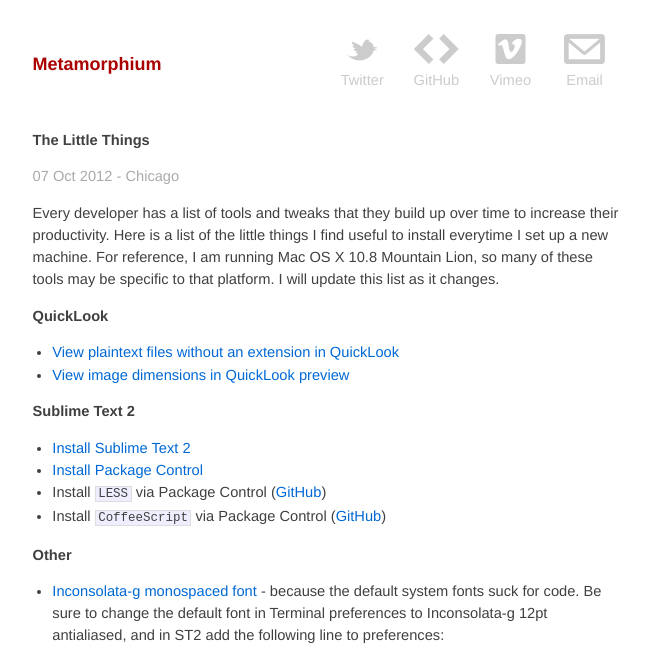
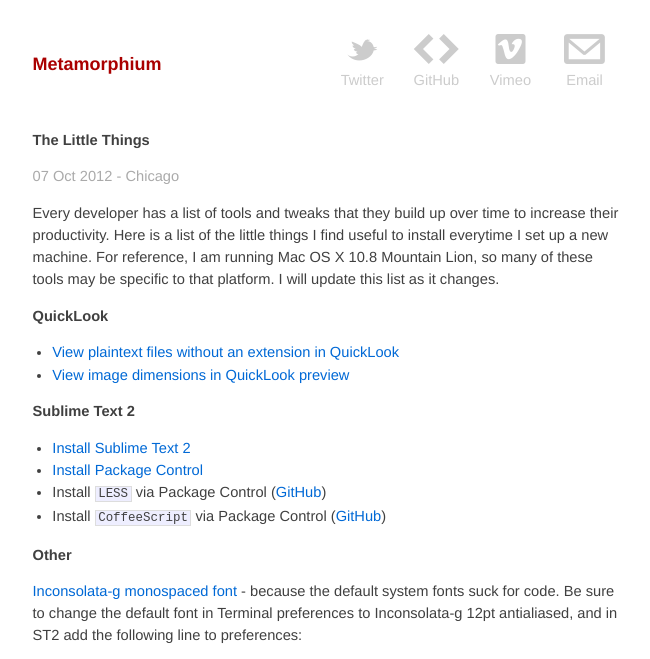
Before and after one commit to neilgupta/neilgupta.github.com, a Jekyll site: the page built from _posts/2012-10-07-the-little-things-developer.md, in a window 1280 px wide. Shown: the top 659 px of the page, without its empty margins (314-964 px from the left). Built offline with Jekyll 4.4.1, drawn with Linux system fonts in a browser that asks for light colours; some of the changed text lies outside the part shown.

Commit message:
syntax tweak

````diff
--- a/_posts/2012-10-07-the-little-things-developer.md
+++ b/_posts/2012-10-07-the-little-things-developer.md
@@ -21,12 +21,13 @@ Every developer has a list of tools and tweaks that they build up over time to i
 
 **Other**
 
-* [Inconsolata-g monospaced font](http://leonardo-m.livejournal.com/77079.html) - because the default system fonts suck for code. Be sure to change the default font in Terminal preferences to Inconsolata-g 12pt antialiased, and in ST2 add the following line to preferences:
+[Inconsolata-g monospaced font](http://leonardo-m.livejournal.com/77079.html) - because the default system fonts suck for code. Be sure to change the default font in Terminal preferences to Inconsolata-g 12pt antialiased, and in ST2 add the following line to preferences:
 
+```
 	{
 		"font_face": "Inconsolata-g"
 	}
+```
 
-
-* Enable "New Terminal Tab at Folder" service from Keyboard Shortcuts System Preferences pane
+Enable "New Terminal Tab at Folder" service from Keyboard Shortcuts System Preferences pane
 ![System Preferences Screenshot](https://pbs.twimg.com/media/A1AmLy6CUAElGq4.jpg:large)
````
